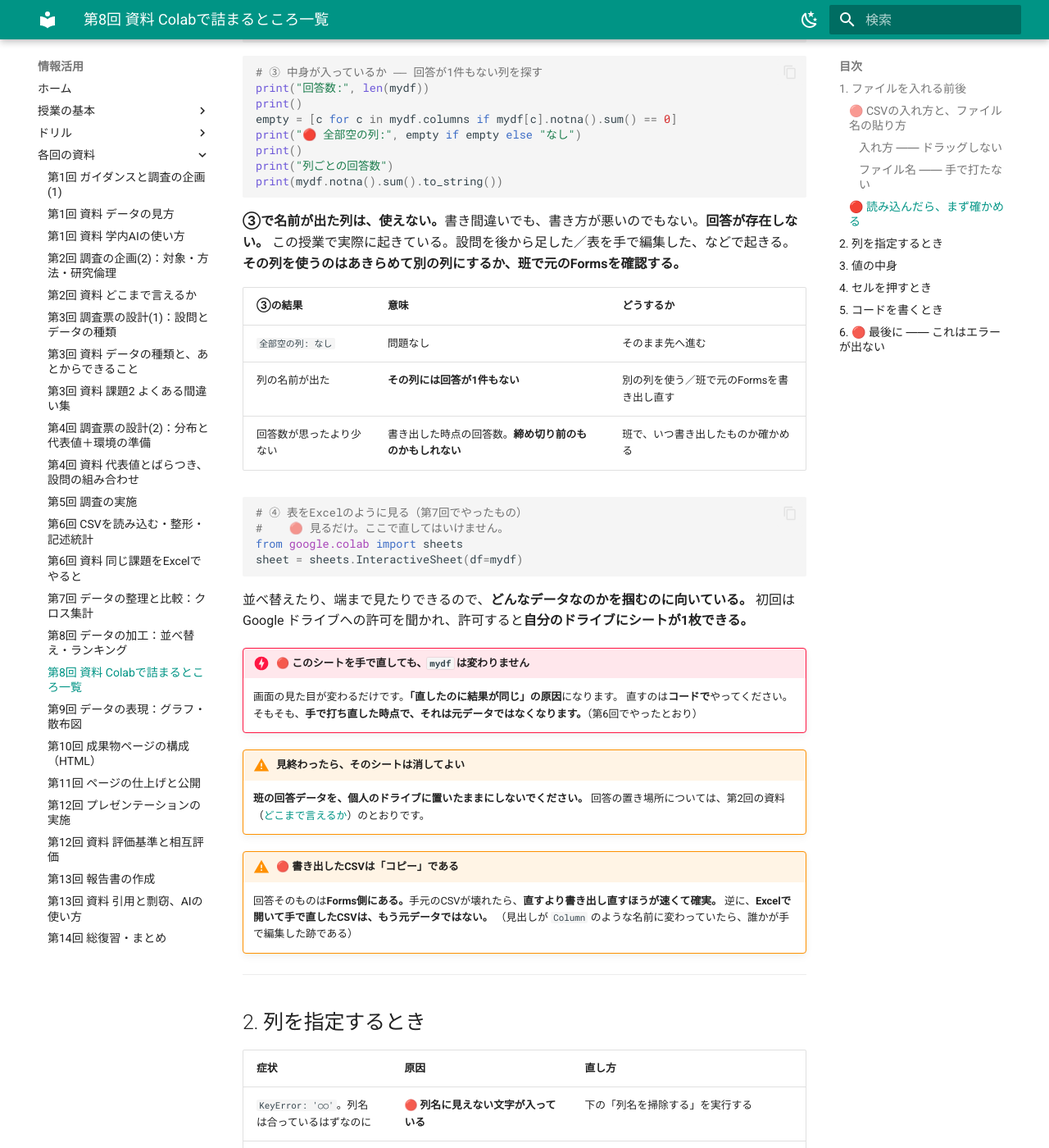
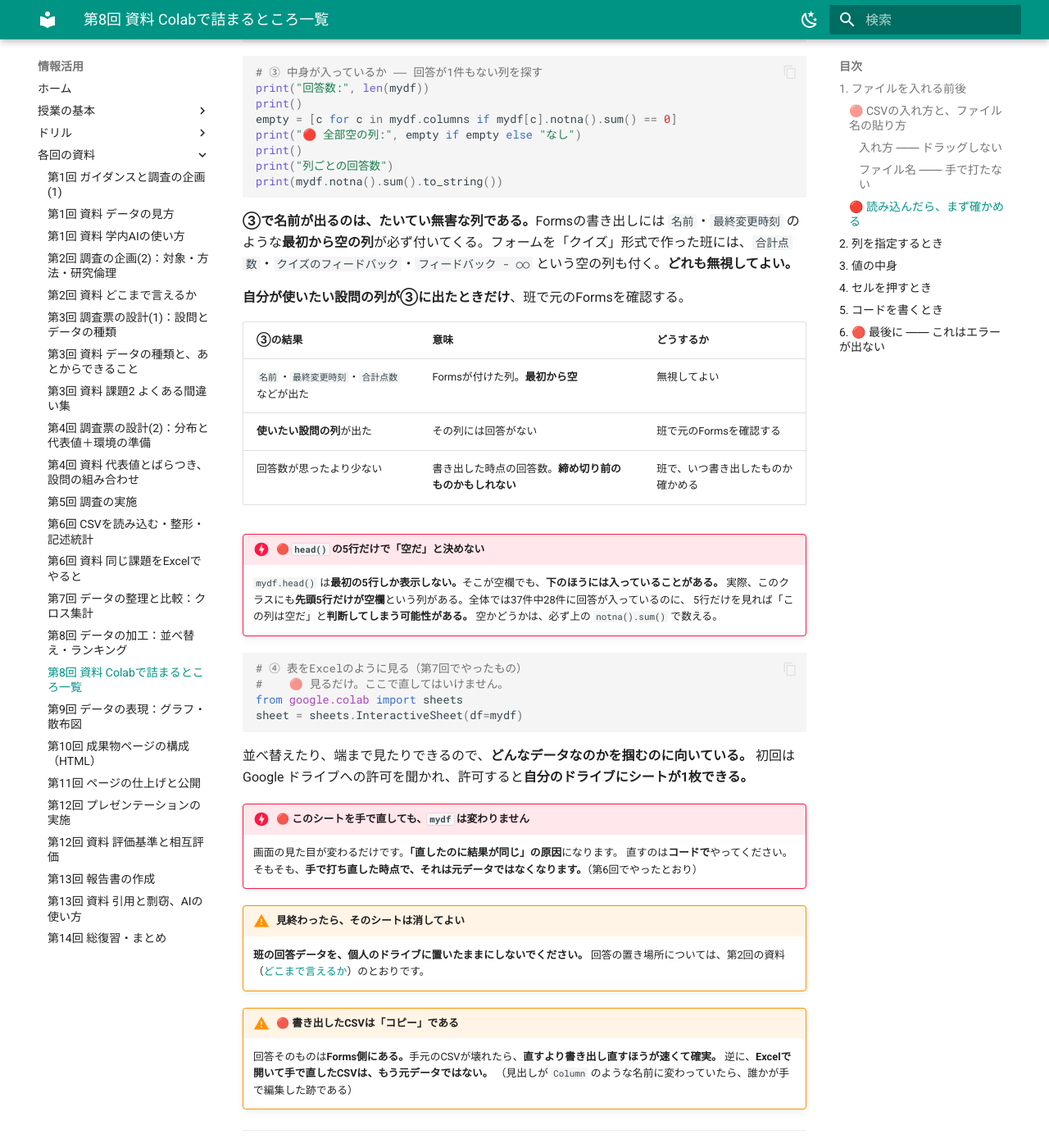
Before and after one commit to aonoa68/joho-katsuyo, an MkDocs documentation site: the page built from docs/colab-traps.md, in a window 1280 px wide and 1400 px high, scrolled down 2137 px. Shown: the whole window at 82% size. Built offline with MkDocs 1.6.1 and Material for MkDocs 9.7.7, drawn with Linux system fonts in a browser that asks for light colours; a script that is not in the unit is left out; some of the changed text lies outside the part shown.

Commit message:
colab-traps：空の列についての記述を、原本を確認して訂正
班データの原本（全15班ぶん）を初めて確認したところ、
「使いたい設問の列が全部空」という事態は起きていなかった。

- 全部空の列は、Formsが付ける `名前`『最終変更時刻』や、
  クイズ形式の `合計点数`『フィードバック - ○○』がほとんどで無害。
  表をその事実に合わせ、「使いたい設問の列が出たときだけ確認する」に
- `Empty DataFrame`／件数が全部0になる原因は、
  第一に「区分の結果を元の列に書き戻して2回押した」こと。順番を入れ替えた
- head() は5行しか表示しない、という囲みを新設。
  先頭5行だけが空欄で、全体では37件中28件に回答がある列が実在する

Co-Authored-By: Claude Opus 5 <noreply@anthropic.com>
Claude-Session: https://claude.ai/code/session_01491iACNdyWdrViehZyTRv6

````diff
--- a/docs/colab-traps.md
+++ b/docs/colab-traps.md
@@ -84,15 +84,21 @@ print("列ごとの回答数")
 print(mydf.notna().sum().to_string())
 ```
 
-**③で名前が出た列は、使えない。**書き間違いでも、書き方が悪いのでもない。**回答が存在しない。**
-この授業で実際に起きている。設問を後から足した／表を手で編集した、などで起きる。
-**その列を使うのはあきらめて別の列にするか、班で元のFormsを確認する。**
+**③で名前が出るのは、たいてい無害な列である。**Formsの書き出しには `名前`・`最終変更時刻` のような**最初から空の列**が必ず付いてくる。フォームを「クイズ」形式で作った班には、`合計点数`・`クイズのフィードバック`・`フィードバック - ○○` という空の列も付く。**どれも無視してよい。**
+
+**自分が使いたい設問の列が③に出たときだけ**、班で元のFormsを確認する。
 
 | ③の結果 | 意味 | どうするか |
 |---|---|---|
-| `全部空の列: なし` | 問題なし | そのまま先へ進む |
-| 列の名前が出た | **その列には回答が1件もない** | 別の列を使う／班で元のFormsを書き出し直す |
+| `名前`・`最終変更時刻`・`合計点数` などが出た | Formsが付けた列。**最初から空** | 無視してよい |
+| **使いたい設問の列**が出た | その列には回答がない | 班で元のFormsを確認する |
 | 回答数が思ったより少ない | 書き出した時点の回答数。**締め切り前のものかもしれない** | 班で、いつ書き出したものか確かめる |
+
+!!! danger "🔴 `head()` の5行だけで「空だ」と決めない"
+    `mydf.head()` は**最初の5行しか表示しない。**そこが空欄でも、**下のほうには入っていることがある。**
+    実際、このクラスにも**先頭5行だけが空欄**という列がある。全体では37件中28件に回答が入っているのに、
+    5行だけを見れば「この列は空だ」と**判断してしまう可能性がある。**
+    空かどうかは、必ず上の `notna().sum()` で数える。
 
 ```python
 # ④ 表をExcelのように見る（第7回でやったもの）
@@ -126,7 +132,7 @@ sheet = sheets.InteractiveSheet(df=mydf)
 |---|---|---|
 | `KeyError: '○○'`。列名は合っているはずなのに | 🔴 **列名に見えない文字が入っている** | 下の「列名を掃除する」を実行する |
 | 列名の表示に `\n` や `\xa0` が見える | 改行とノーブレークスペース。**Formsの書き出しではほぼ必ず入る** | 同上 |
-| 表が空（`Empty DataFrame`）になる | **その列に回答が1件も入っていない**ことがある | `mydf[col].notna().sum()` で確かめる。0件ならその列は使えない。**班で元のFormsを確認する** |
+| 表が空（`Empty DataFrame`）になる／件数が全部 `0` になる | 🔴 **区分にまとめた結果を、元の列に書き戻している**（下の §4 を見る）。まれに、その列に回答がない | まず `pd.read_csv` のセルを押し直す。区分は**新しい名前の列**に入れる。回答の有無は `mydf[col].notna().sum()` で数える |
 
 ```python
 # 列名を掃除する ―― 列を指定する前に、1回だけ実行する
````
